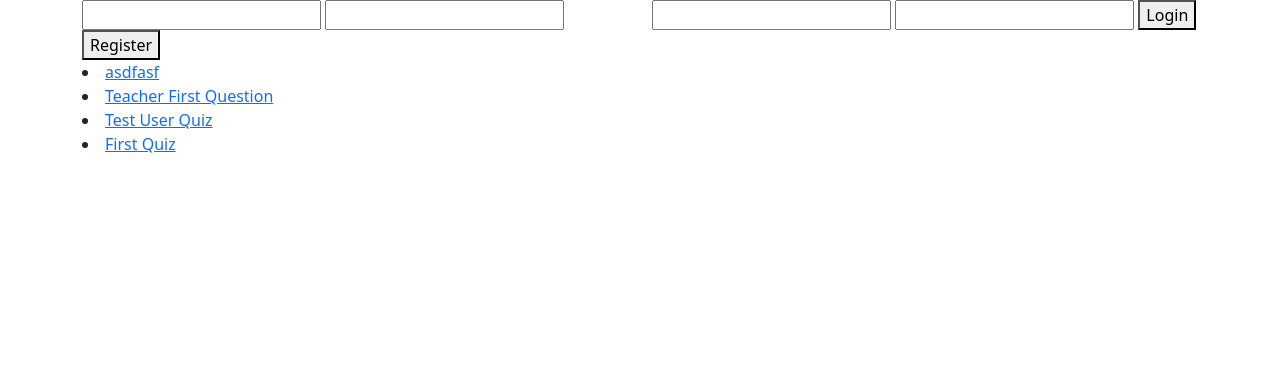
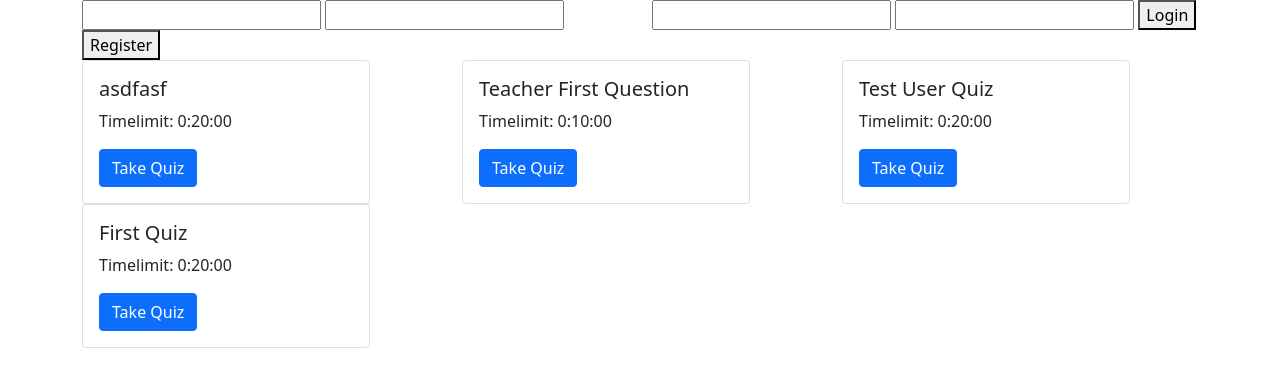
Before and after one commit to ashishsubedi/live_quiz, a Django app: page / in a window 1280 px wide. Shown: the top 387 px of the page. Run offline with Django 3.2, Linux system fonts and the light colour scheme; data comes from the database, SQL or seed files in the repository; both versions use the stored data as it was after the commit.

Commit message:
Frontend still sucks, but less

```diff
--- a/quiz/serializers.py
+++ b/quiz/serializers.py
@@ -21,7 +21,7 @@ class OptionRetrieveSerializer(serializers.ModelSerializer):
 
     class Meta:
         model = Option
-        fields = '__all__'
+        exclude = ['problem']
         depth = 0
 
 class UserOptionRetrieveSerializer(serializers.ModelSerializer):
--- a/quiz/templates/quiz/base.html
+++ b/quiz/templates/quiz/base.html
@@ -11,20 +11,19 @@
 
     <body>
 
-
             {% block content %}
             {% endblock content %}
         <script>
 
         $( document ).ready(function() {
-            var token = window.localStorage.getItem('Authorization');
+            var token = window.localStorage.getItem('token');
 
             if (token) {
-            $.ajaxSetup({
-                headers: {
-                'Authorization': token
-                }
-            });
+                $.ajaxSetup({
+                    headers: {
+                    'Authorization': token
+                    }
+                });
             }
         });
 
--- a/quiz/templates/quiz/index.html
+++ b/quiz/templates/quiz/index.html
@@ -18,42 +18,121 @@
 
         </div>
     </div>
+
+    <div class="row">
+
+
         {% for quiz,url in quiz_data %}
-    <li> <a href="{{url}}">{{ quiz.title }}</a></li>
+        <div class="col">
+
+            <div class="card" style="width: 18rem;">
+                <div class="card-body">
+                    <h5 class="card-title">{{ quiz.title}}</h5>
+                    <p class="card-text">Timelimit: {{quiz.timelimit}}</p>
+                    <a href="{{url}}" onclick="linkClicked(event)" class="btn btn-primary">Take Quiz</a>
+                </div>
+            </div>
+        </div>
+        <!-- <li> <a href="{{url}}" onclick="linkClicked(event)">{{ quiz.title }}</a></li> -->
         {% empty %}
         <li>No quizzes yet.</li>
         {% endfor %}
     </div>
+    <br>
+    <div id="quiz_questions" class="container row">
+
+    </div>
+</div>
 <script>
-    $('#login_btn').click(function(e){
+    $('#login_btn').click(function (e) {
         e.preventDefault();
         username = $('#login_username').val()
         password = $('#login_password').val()
         data = {
-            'username':username,
-            'password':password
+            'username': username,
+            'password': password
         }
         console.log(data)
-        fetch('/api/users/login/',{
+        fetch('/api/users/login/', {
             method: 'POST',
             headers: {
                 'Accept': 'application/json, text/plain, */*',
                 'Content-Type': 'application/json'
             },
 
-            body: JSON.stringify({username,password})
+            body: JSON.stringify({ username, password })
         })
-        .then(res=>res.json())
-        .then(data=>{
+            .then(res => res.json())
+            .then(data => {
                 console.log(data)
-            window.localStorage.setItem( 'Authorization',' Token '+data.token)
+                window.localStorage.setItem('token', ' Token ' + data.token)
                 location.reload()
             })
-        .catch(err=>console.error(err))
+            .catch(err => console.error(err))
 
     })
+    function linkClicked(e) {
+        e.preventDefault();
+        url = e.target.getAttribute('href')
+        console.log(url)
+        fetch(url, {
+            headers: {
+                'Authorization': window.localStorage.getItem('token')
+            }
+        })
+            .then(res => res.json())
+            .then(data => {
+
+                addQuiz(data)
+            })
+    }
 
 
+    function addQuiz(quiz) {
+        // Add quiz to the dom
+        $('#quiz_questions').html('')
+        $('#quiz_questions').append(`
+            <hr>
+            <h2>${quiz.title}</h2>
+            <h3>By: ${quiz.author}</h3>
+            <h4>Time Limit: ${quiz.timelimit}</h4>
+            <h4>Total Questions:${quiz.total_questions_num}</h4>
+            <hr>
+
+        `)
+        addQuestion(quiz.problems)
+        $('#quiz_questions').append(`
+            <input type="button"class='btn btn-success' id="quiz_submit"value="Submit"/>
+        `)
+
+    }
+    function addQuestion(data) {
+        data.forEach((problem, i) => {
+            $('#quiz_questions').append(`
+
+                <div class="col-md-12">
+
+                    <h3>Q${i + 1}) ${problem.question}</h3>
+                    <span> ${problem.point} point</span>
+                    <hr>
+
+                    <div>
+                    ${problem.options.map((element, j) => {
+                return `
+                        <div class="input-group">
+                            <div class="input-group-text">
+                                <input type="radio" id="${element.id}" name="${problem.id}" value="${element.option}">
+                                <label for="${element.id}"> ${j + 1}) ${element.option}</label><br>
+                            </div>
+                        </div>
+                    `
+            }).join('')}
+                    </div>
+                </div>
+
+            `)
+        })
+    }
 
 
 
```
Also changed, not shown: quiz/admin.py (+7 -2 lines), db.sqlite3. Lines whose indentation alone changed are shown as unchanged.
